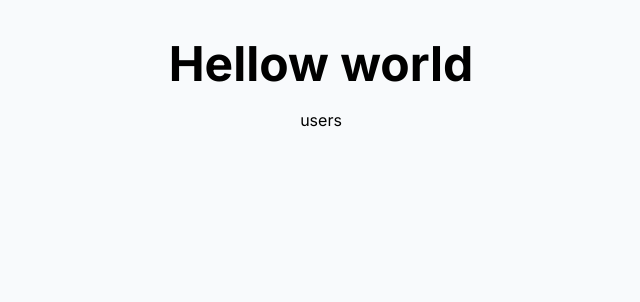
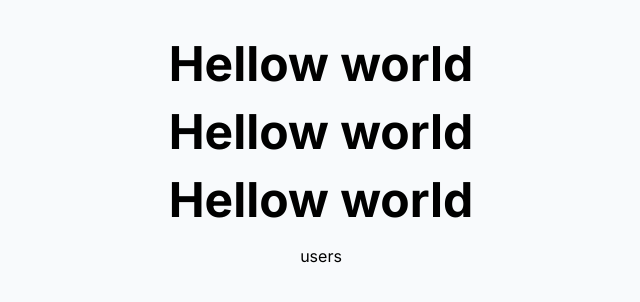
Before and after one commit to ganesham019/nextjsdemoproj, a Next.js app: page / in a window 1280 px wide. Shown: the top 302 px of the page, without its empty margins (319-959 px from the left). Built offline with nearby package versions, Linux system fonts and the light colour scheme.

Commit message:
refactor the code

```diff
--- a/app/page.tsx
+++ b/app/page.tsx
@@ -5,6 +5,8 @@ export default function Home() {
   return (
     <div className='bg-slate-50 text-center mx-auto h-screen p-5'>
       <h1 className='my-5 text-5xl font-bold'>Hellow world</h1>
+      <h1 className='my-5 text-5xl font-bold'>Hellow world</h1>
+      <h1 className='my-5 text-5xl font-bold'>Hellow world</h1>
       <Link href='/users'>users</Link>
     </div>
   )
```
